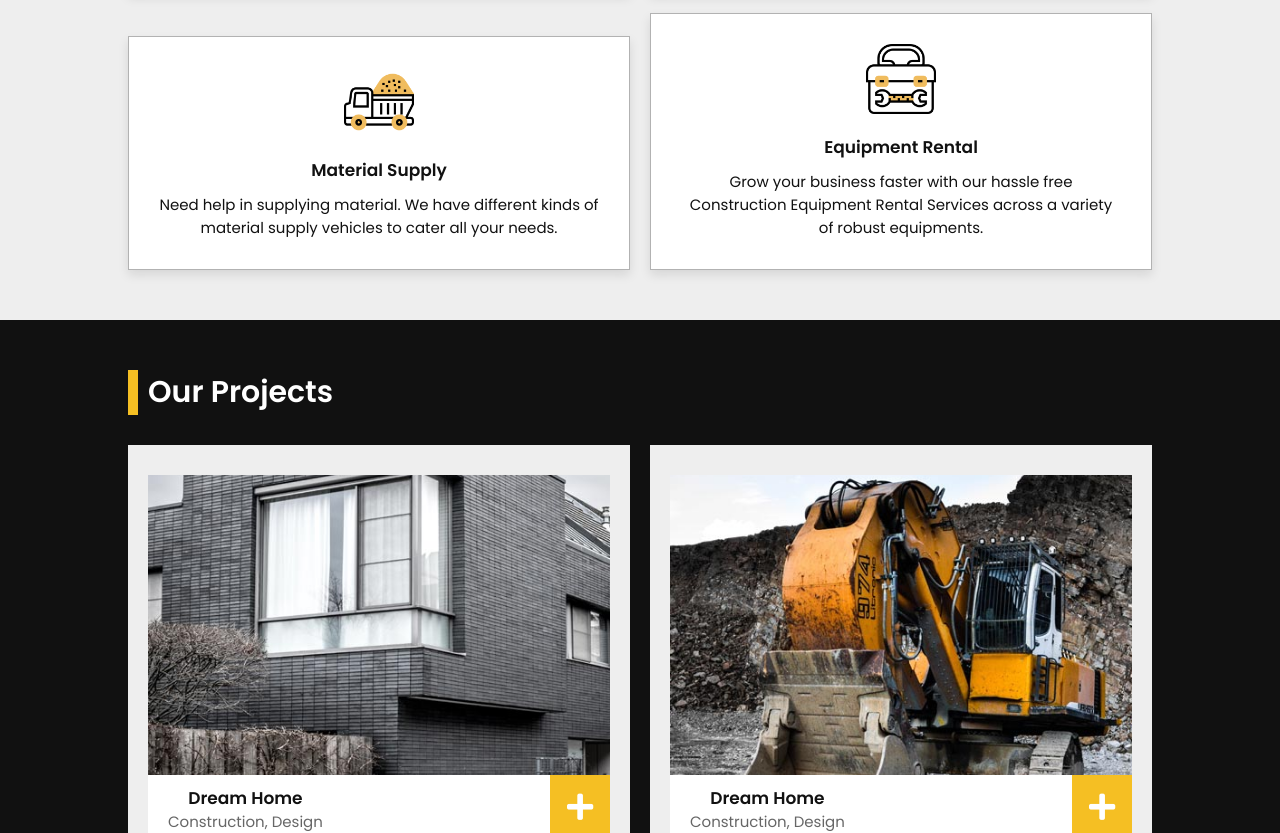
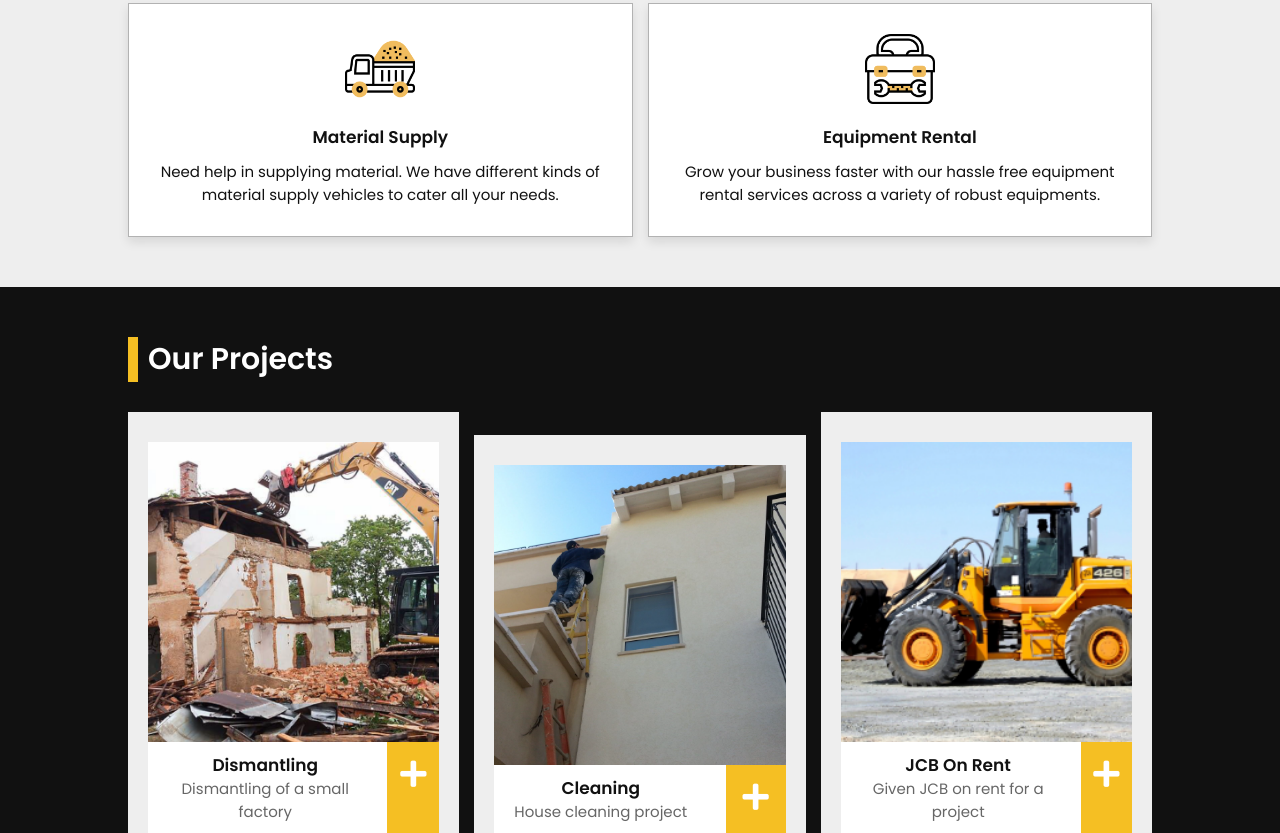
Before and after one commit to vip-prjpti/Unique-Constructions, a plain HTML site: page index.html in a window 1280 px wide. Shown: the part 1967-2800 px from the top of the page. Drawn offline with nearby package versions, Linux system fonts and the light colour scheme; some packages are replaced by stand-ins of ours; a script that the page names is missing.

Commit message:
modified layout

```diff
--- a/css/style.scss
+++ b/css/style.scss
@@ -22,7 +22,7 @@
 @mixin grid($val){
     display: grid;
     grid-template-columns: repeat(auto-fit, minmax($val, 1fr));
-    gap: 2rem;
+    gap: 1.5rem;
 }
 
 @mixin titleText($titleSize){
@@ -338,7 +338,7 @@
         color: var(--white);
     }
     .box-container{
-        @include grid(40rem);
+        @include grid(30rem);
 
         .box{
             cursor: initial;
@@ -376,6 +376,7 @@
                     }
                     p{
                         @include graphText(1.5rem);
+                        text-transform: inherit;
                     }
                 }
                 i{
@@ -652,6 +653,8 @@
             }
         }
     }
+
+
     .footer{
         .container{
             .row{
--- a/index.html
+++ b/index.html
@@ -199,7 +199,7 @@
           <img src="images/service-7.png" alt="" />
           <h3>Equipment Rental</h3>
           <p>
-            Grow your business faster with our hassle free Construction Equipment Rental Services across a variety of robust equipments.
+            Grow your business faster with our hassle free equipment rental services across a variety of robust equipments.
           </p>
         </div>
       </div>
@@ -210,57 +210,69 @@
       <h1 class="heading">our projects</h1>
 
       <div class="box-container">
-        <a href="images/project-1.jpg" class="box">
+        <a href="images/work-image1.png" class="box">
           <div class="image">
-            <img src="images/project-1.jpg" alt="" />
+            <img src="images/work-image1.png" alt="" />
           </div>
           <div class="content">
             <div class="info">
-              <h3>dream home</h3>
-              <p>construction, design</p>
+              <h3>Dismantling</h3>
+              <p>Dismantling of a small factory</p>
             </div>
             <i class="fas fa-plus"></i>
           </div>
         </a>
 
-        <a href="images/project-2.jpg" class="box">
+        <a href="images/work-image4.png" class="box">
           <div class="image">
-            <img src="images/project-2.jpg" alt="" />
+            <img src="images/work-image6.png" alt="" />
           </div>
           <div class="content">
             <div class="info">
-              <h3>dream home</h3>
-              <p>construction, design</p>
+              <h3>Cleaning</h3>
+              <p>House cleaning project </p>
             </div>
             <i class="fas fa-plus"></i>
           </div>
         </a>
 
-        <a href="images/project-3.jpg" class="box">
+        <a href="images/work-image4.png" class="box">
           <div class="image">
-            <img src="images/project-3.jpg" alt="" />
+            <img src="images/work-image4.png" alt="" />
           </div>
           <div class="content">
             <div class="info">
-              <h3>dream home</h3>
-              <p>construction, design</p>
+              <h3>JCB on rent</h3>
+              <p>Given JCB on rent for a project</p>
+            </div>
+            <i class="fas fa-plus"></i>
+          </div>
+        </a>
+        <a href="images/work-image3.png" class="box">
+          <div class="image">
+            <img src="images/work-image3.png" alt="" />
+          </div>
+          <div class="content">
+            <div class="info">
+              <h3>Jackhammer</h3>
+              <p>Dismantling using a Jackhammer</p>
+            </div>
+            <i class="fas fa-plus"></i>
+          </div>
+        </a>
+        <a href="images/work-image3.png" class="box">
+          <div class="image">
+            <img src="images/work-image5.png" alt="" />
+          </div>
+          <div class="content">
+            <div class="info">
+              <h3>House dismantling</h3>
+              <p>Dismantling of a house</p>
             </div>
             <i class="fas fa-plus"></i>
           </div>
         </a>
 
-        <a href="images/project-4.jpg" class="box">
-          <div class="image">
-            <img src="images/project-4.jpg" alt="" />
-          </div>
-          <div class="content">
-            <div class="info">
-              <h3>dream home</h3>
-              <p>construction, design</p>
-            </div>
-            <i class="fas fa-plus"></i>
-          </div>
-        </a>
       </div>
     </section>
 
```
Also changed, not shown: css/style.css, images/work-image1.png (added), images/work-image2.png (added), images/work-image3.png (added), images/work-image4.png (added), images/work-image5.png (added), images/work-image6.png (added), 1 other file.
